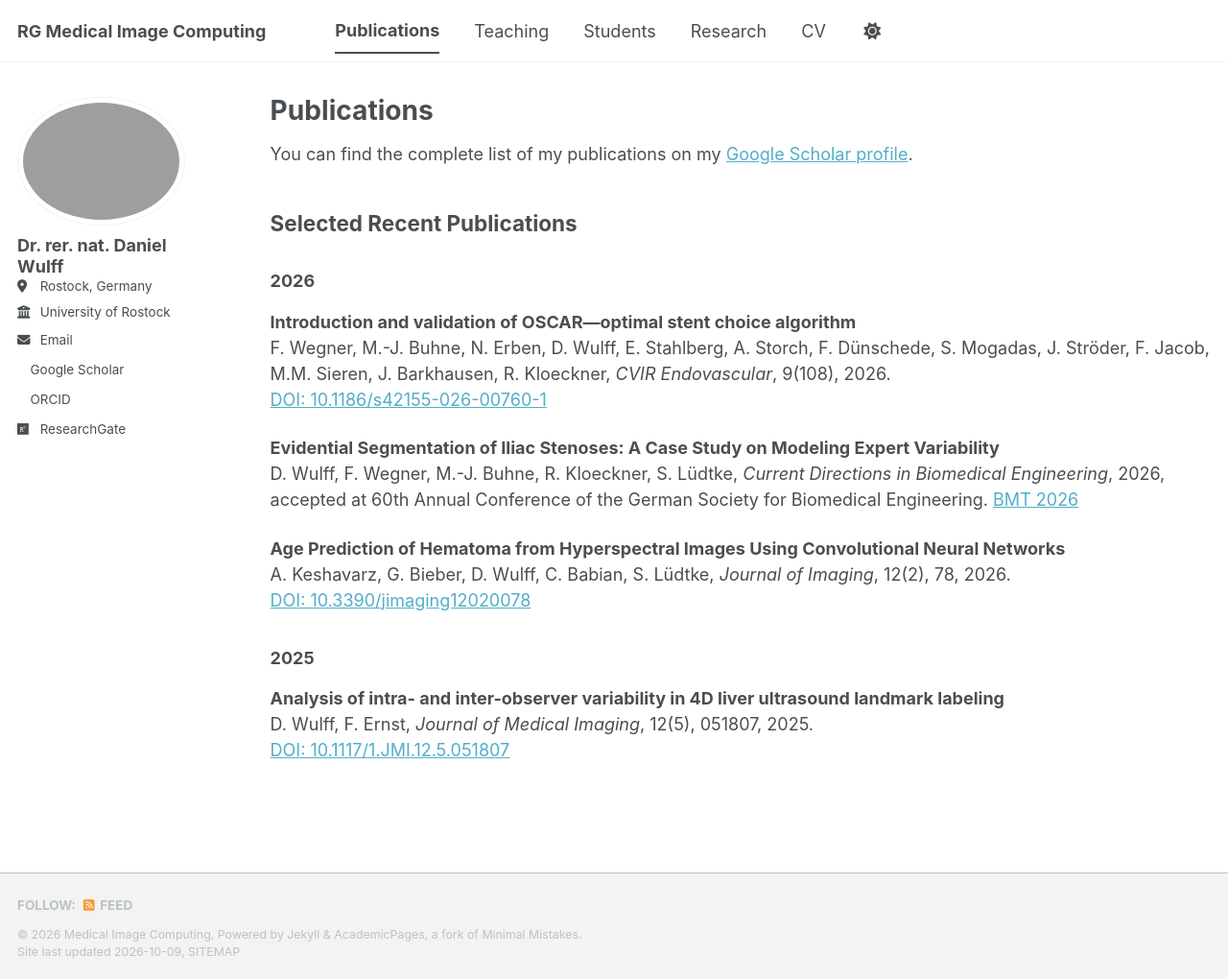
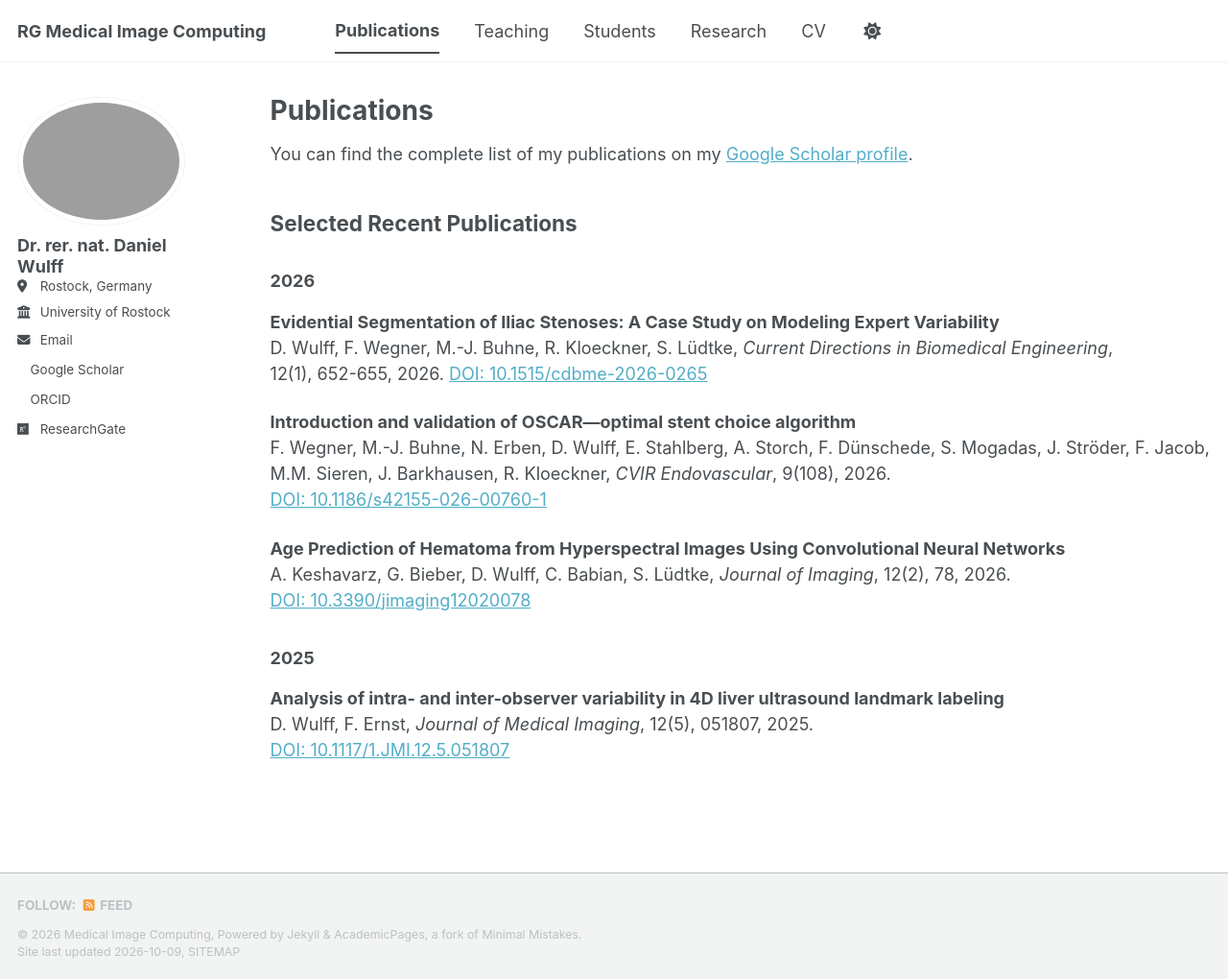
Before and after one commit to Wulle192/MICgroup, a Jekyll site: the page built from _pages/publications.md, in a window 1280 px wide and 1020 px high. Shown: the whole window at 96% size. Built offline with Jekyll 4.4.1, drawn with Linux system fonts in a browser that asks for light colours; a style sheet for code colours, icons or effects is not loaded.

Commit message:
BMT evidential learning paper added

```diff
--- a/_pages/publications.md
+++ b/_pages/publications.md
@@ -12,14 +12,14 @@ You can find the complete list of my publications on my
 
 ### 2026
 
+**Evidential Segmentation of Iliac Stenoses: A Case Study on Modeling Expert Variability**
+   D. Wulff, F. Wegner, M.-J. Buhne, R. Kloeckner, S. Lüdtke, *Current Directions in Biomedical Engineering*,
+   12(1), 652-655, 2026.
+   [DOI: 10.1515/cdbme-2026-0265](https://doi.org/10.1515/cdbme-2026-0265)
+
 **Introduction and validation of OSCAR—optimal stent choice algorithm**
    F. Wegner, M.-J. Buhne, N. Erben, D. Wulff, E. Stahlberg, A. Storch, F. Dünschede, S. Mogadas, J. Ströder, F. Jacob, M.M. Sieren, J. Barkhausen, R. Kloeckner, *CVIR Endovascular*, 9(108), 2026.
    [DOI: 10.1186/s42155-026-00760-1](https://doi.org/10.1186/s42155-026-00760-1)
-
-**Evidential Segmentation of Iliac Stenoses: A Case Study on Modeling Expert Variability**
-   D. Wulff, F. Wegner, M.-J. Buhne, R. Kloeckner, S. Lüdtke, *Current Directions in Biomedical Engineering*, 2026,
-   accepted at 60th Annual Conference of the German Society for Biomedical Engineering.
-   [BMT 2026](https://www.bmt2026.de/)
 
 **Age Prediction of Hematoma from Hyperspectral Images Using Convolutional Neural Networks**
    A. Keshavarz, G. Bieber, D. Wulff, C. Babian, S. Lüdtke, *Journal of Imaging*, 12(2), 78, 2026.
```
